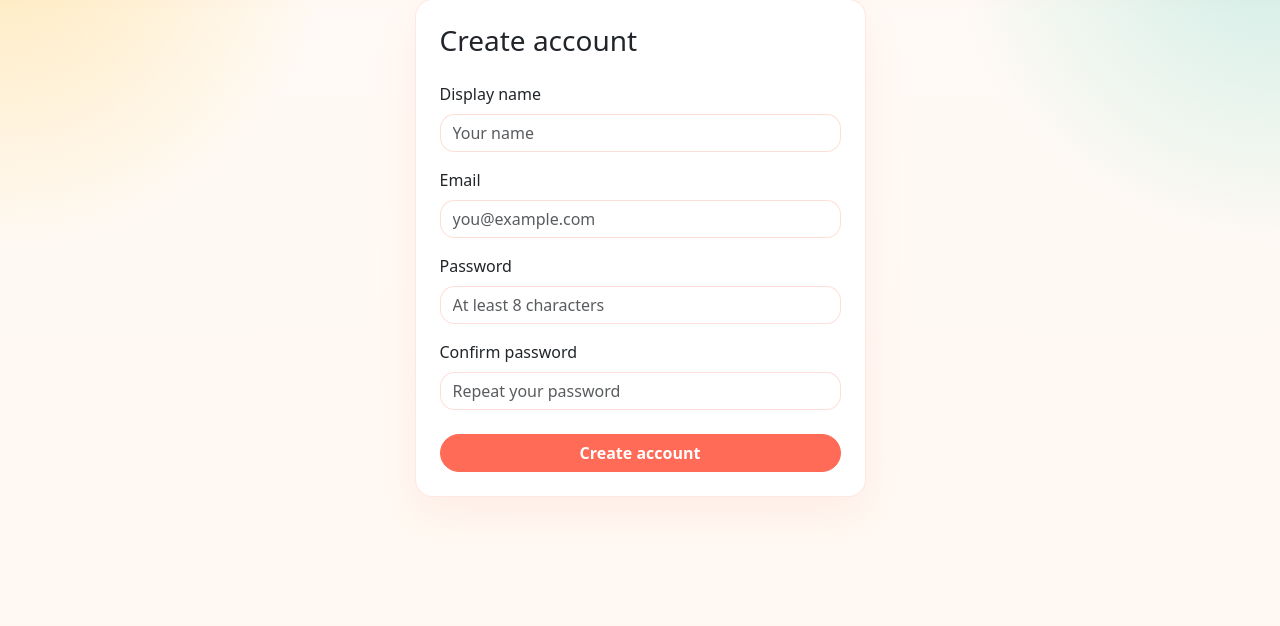
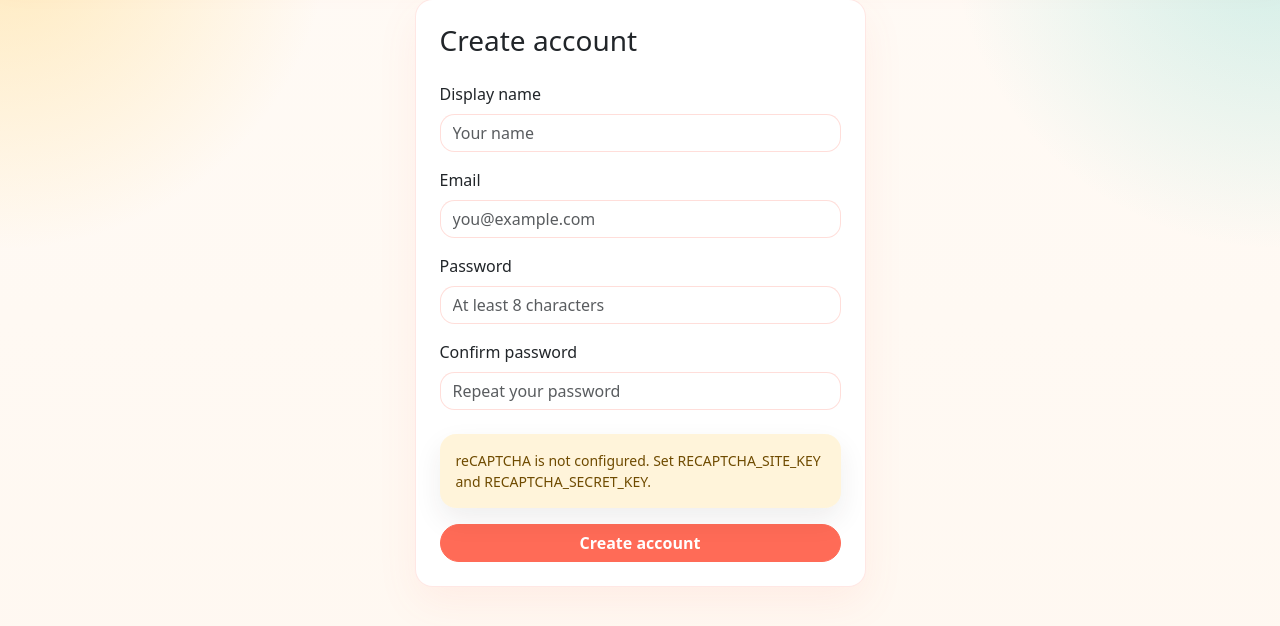
Before and after one commit to ninanorgren/team-tracker, a Flask app: page /register in a window 1280 px wide. Shown: the part 82-708 px from the top of the page. Run offline with Flask 3, Linux system fonts and the light colour scheme.

Commit message:
added flask-limiter, honeypot, and recaptcha

```diff
--- a/app/__init__.py
+++ b/app/__init__.py
@@ -7,7 +7,7 @@ from app.auth.routes import auth_bp
 from app.challenges.routes import challenges_bp
 from app.comments.routes import comments_bp
 from app.config import Config
-from app.extensions import csrf, db, login_manager, migrate
+from app.extensions import csrf, db, login_manager, migrate, limiter
 from app.main.routes import main_bp
 from app.reactions.routes import reactions_bp
 from app.teams.routes import teams_bp
@@ -29,6 +29,7 @@ def register_extensions(app):
     migrate.init_app(app, db)
     login_manager.init_app(app)
     csrf.init_app(app)
+    limiter.init_app(app)
 
 
 def register_blueprints(app):
--- a/app/auth/forms.py
+++ b/app/auth/forms.py
@@ -22,12 +22,17 @@ class RegistrationForm(FlaskForm):
         "Confirm password",
         validators=[DataRequired(), EqualTo("password")],
     )
+    honeypot = StringField("Website")
     submit = SubmitField("Create account")
 
     def validate_email(self, field):
         existing_user = User.query.filter_by(email=field.data.strip().lower()).first()
         if existing_user:
             raise ValidationError("An account already exists for that email address.")
+
+    def validate_honeypot(self, field):
+        if field.data and field.data.strip():
+            raise ValidationError("Nice try.")
 
 
 class LoginForm(FlaskForm):
--- a/app/auth/routes.py
+++ b/app/auth/routes.py
@@ -1,21 +1,64 @@
-from flask import Blueprint, flash, redirect, render_template, request, url_for
+from flask import Blueprint, flash, redirect, render_template, request, url_for, current_app
 from flask_login import current_user, login_required, login_user, logout_user
+import requests
 
 from app.auth.forms import LoginForm, RegistrationForm
-from app.extensions import db
+from app.extensions import db, limiter
 from app.models import User
 
 
 auth_bp = Blueprint("auth", __name__)
 
 
+def verify_recaptcha():
+    if not current_app.config["RECAPTCHA_ENABLED"]:
+        return True
+
+    token = request.form.get("g-recaptcha-response", "").strip()
+    if not token:
+        flash("Please complete the reCAPTCHA challenge.", "danger")
+        return False
+
+    verify_url = "https://www.google.com/recaptcha/api/siteverify"
+    payload = {
+        "secret": current_app.config["RECAPTCHA_SECRET_KEY"],
+        "response": token,
+        "remoteip": request.remote_addr,
+    }
+
+    try:
+        response = requests.post(verify_url, data=payload, timeout=5)
+        response.raise_for_status()
+    except requests.RequestException as exc:
+        current_app.logger.warning("reCAPTCHA verification failed: %s", exc)
+        flash(
+            "Could not verify reCAPTCHA right now. Please try again.",
+            "warning",
+        )
+        return False
+
+    if not response.json().get("success", False):
+        flash("reCAPTCHA validation failed. Please try again.", "danger")
+        return False
+
+    return True
+
+
 @auth_bp.route("/register", methods=["GET", "POST"])
+@limiter.limit("8 per minute", methods=["POST"])
 def register():
     if current_user.is_authenticated:
         return redirect(url_for("main.index"))
 
     form = RegistrationForm()
     if form.validate_on_submit():
+        if not verify_recaptcha():
+            return render_template(
+                "auth/register.html",
+                form=form,
+                recaptcha_site_key=current_app.config["RECAPTCHA_SITE_KEY"],
+            )
+
         user = User(
             display_name=form.display_name.data.strip(),
             email=form.email.data.strip().lower(),
@@ -29,10 +72,15 @@ def register():
         flash("Your account has been created.", "success")
         return redirect(url_for("main.index"))
 
-    return render_template("auth/register.html", form=form)
+    return render_template(
+        "auth/register.html",
+        form=form,
+        recaptcha_site_key=current_app.config["RECAPTCHA_SITE_KEY"],
+    )
 
 
 @auth_bp.route("/login", methods=["GET", "POST"])
+@limiter.limit("20 per minute", methods=["POST"])
 def login():
     if current_user.is_authenticated:
         return redirect(url_for("main.index"))
--- a/app/config.py
+++ b/app/config.py
@@ -12,3 +12,7 @@ class Config:
         f"sqlite:///{BASE_DIR / 'instance' / 'app.db'}",
     )
     SQLALCHEMY_TRACK_MODIFICATIONS = False
+    RATELIMIT_DEFAULT = "200 per hour"
+    RECAPTCHA_SITE_KEY = os.environ.get("RECAPTCHA_SITE_KEY", "").strip()
+    RECAPTCHA_SECRET_KEY = os.environ.get("RECAPTCHA_SECRET_KEY", "").strip()
+    RECAPTCHA_ENABLED = bool(RECAPTCHA_SITE_KEY and RECAPTCHA_SECRET_KEY)
--- a/app/extensions.py
+++ b/app/extensions.py
@@ -1,4 +1,6 @@
 from flask_login import LoginManager
+from flask_limiter import Limiter
+from flask_limiter.util import get_remote_address
 from flask_migrate import Migrate
 from flask_sqlalchemy import SQLAlchemy
 from flask_wtf import CSRFProtect
@@ -6,6 +8,7 @@ from flask_wtf import CSRFProtect
 
 db = SQLAlchemy()
 migrate = Migrate()
+limiter = Limiter(key_func=get_remote_address)
 login_manager = LoginManager()
 login_manager.login_view = "auth.login"
 login_manager.login_message_category = "warning"
--- a/requirements.txt
+++ b/requirements.txt
@@ -3,9 +3,11 @@ Flask==3.1.0
 Flask-Login==0.6.3
 Flask-Migrate==4.1.0
 Flask-SQLAlchemy==3.1.1
+Flask-Limiter==3.12.0
 Flask-WTF==1.2.2
 gunicorn==23.0.0
 email-validator==2.2.0
+requests==2.32.3
 psycopg[binary]==3.2.6
 PyMySQL==1.1.1
 python-dotenv==1.0.1
--- a/templates/auth/register.html
+++ b/templates/auth/register.html
@@ -43,6 +43,22 @@
               {% endfor %}
             </div>
 
+            <div class="mb-3 d-none">
+              {{ form.honeypot.label(class="form-label") }}
+              {{ form.honeypot(class="form-control", autocomplete="off", tabindex="-1", placeholder="Leave blank") }}
+            </div>
+
+            {% if recaptcha_site_key %}
+              <div class="mb-4">
+                <script src="https://www.google.com/recaptcha/api.js" async defer></script>
+                <div class="g-recaptcha" data-sitekey="{{ recaptcha_site_key }}"></div>
+              </div>
+            {% else %}
+              <div class="alert alert-warning small" role="alert">
+                reCAPTCHA is not configured. Set RECAPTCHA_SITE_KEY and RECAPTCHA_SECRET_KEY.
+              </div>
+            {% endif %}
+
             {{ form.submit(class="btn btn-primary w-100") }}
           </form>
         </div>
```
Also changed, not shown: README.md, 1 other file.
